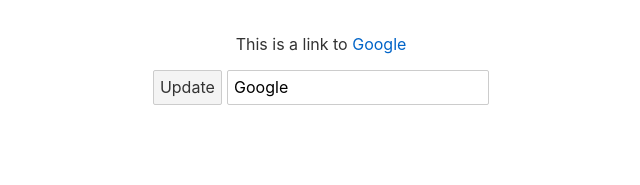
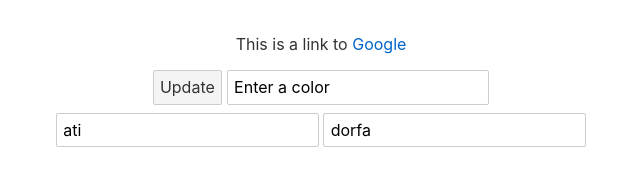
Before and after one commit to atidorfa/svtapp, a Svelte app: page / in a window 1280 px wide. Shown: the part 153-338 px from the top of the page, without its empty margins (319-959 px from the left). Built offline with nearby package versions, Linux system fonts and the light colour scheme.

Commit message:
#5 Reactive Values

```diff
--- a/src/App.svelte
+++ b/src/App.svelte
@@ -1,22 +1,33 @@
 <script>
-	let name = 'atidorfa';
-	let linkname = 'Google'
+	let firstName = 'ati';
+	let lastName = 'dorfa'
+	let pColour = 'Enter a color'
 
+	$: fullName = `${firstName}${lastName}`;
+	// $: console.log(pColour);
+	$: {
+		console.log(pColour);
+		console.log(fullName);
+	}
 	const handleClick = () => {
-		linkname = 'Google';
+		pColour = 'Orange';
 	};
 
 	const handleInput = (e) => {
-		linkname = e.target.value;
+		pColour = e.target.value;
 	};
 </script>
 
 <main>
-	<h1>Hello {name}!</h1>
-	<p style="color: {linkname};">This is a link to <a href="https://google.com.ar">{linkname}</a></p>
+	<h1 style="color: {pColour};">Hello {fullName}!</h1>
+	<p>This is a link to <a href="https://google.com.ar">Google</a></p>
 	<button on:click={handleClick}>Update</button>
-	<!-- <input type="text" on:input={handleInput} value={linkname}> -->
-	<input type="text" bind:value={linkname}>
+	<!-- <input type="text" on:input={handleInput} value={pColour}> -->
+	<input type="text" bind:value={pColour}>
+	<br>
+	<input type="text" bind:value={firstName}>
+	<input type="text" bind:value={lastName}>
+
 </main>
 
 <style>
```
